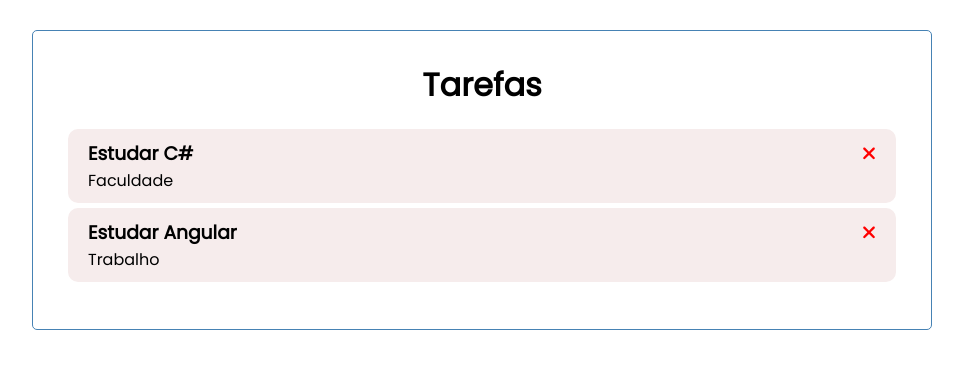
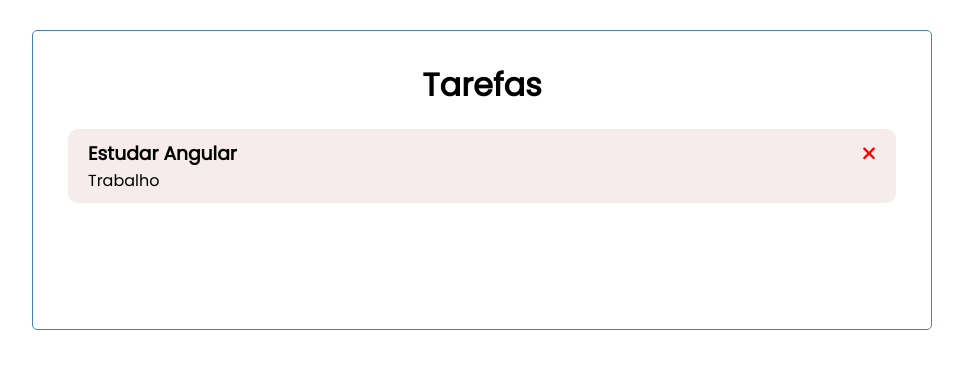
Before and after one commit to viannaingrid/listaTarefas, an Angular app: page / in a window 1280 px wide. Shown: the top 368 px of the page, without its empty margins (158-1121 px from the left). Built offline with nearby package versions, Linux system fonts and the light colour scheme; data requests are answered from the project's data file.

Commit message:
:wrench: add double click

```diff
--- a/db.json
+++ b/db.json
@@ -1,11 +1,5 @@
 {
   "tasks": [
-    {
-      "id": "1",
-      "tarefa": "Estudar C#",
-      "categoria": "Faculdade",
-      "concluido": false
-    },
     {
       "id": "2",
       "tarefa": "Estudar Angular",
--- a/src/app/components/task-item/task-item.component.html
+++ b/src/app/components/task-item/task-item.component.html
@@ -1,4 +1,4 @@
-<section class="task">
+<section class="task" (dblclick)="onToggle(tarefa)">
   <h3>{{tarefa.tarefa}}
     <fa-icon [icon]="faTimes" [ngStyle]="{'color': 'red'}" (click)="onDelete(tarefa)"></fa-icon>
   </h3>
--- a/src/app/components/tasks/tasks.component.ts
+++ b/src/app/components/tasks/tasks.component.ts
@@ -24,6 +24,6 @@ export class TasksComponent implements OnInit {
   }
 
   deleteTask(tarefa:Tarefa) {
-    this.taskService.deleteTask(tarefa).subscribe();
+    this.taskService.deleteTask(tarefa).subscribe(() => (this.tarefas = this.tarefas.filter((t) => t.id == tarefa.id)));
   }
 }
```
